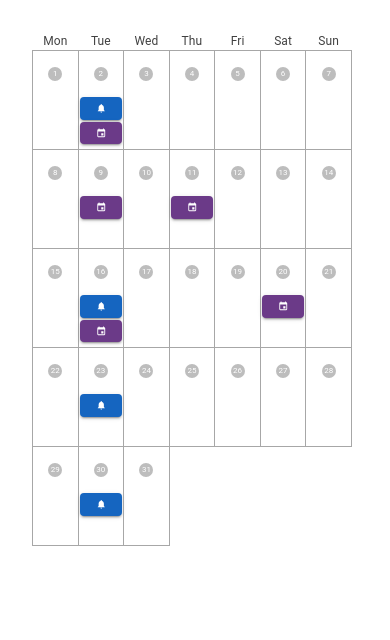
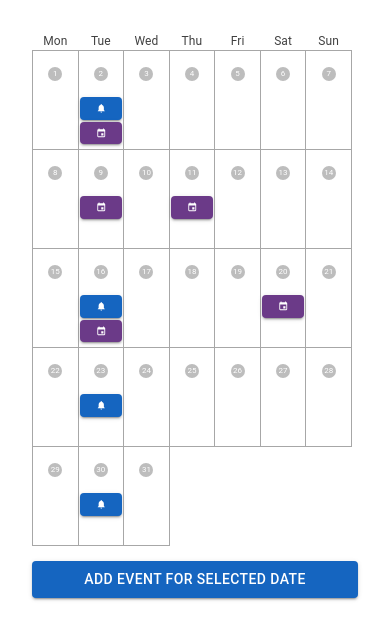
Before and after one commit to Zulaxy/assignment-calendar, a React (Create React App) app: page / in a window 390 px wide. Shown: the top 640 px of the page. Built offline with nearby package versions, Linux system fonts and the light colour scheme.

Commit message:
more responsive updates

```diff
--- a/src/App.tsx
+++ b/src/App.tsx
@@ -6,7 +6,7 @@ import SingleDay from "./components/SingleDay";
 import EventDetailsModal from "./components/modal/EventDetailsModal";
 
 //material ui imports
-import { Box, Typography } from "@mui/material";
+import { Box, Button, Typography, useMediaQuery } from "@mui/material";
 
 //utils & data
 import { v4 as uuidv4 } from "uuid";
@@ -22,8 +22,18 @@ import { RootState, SingleDayTypes } from "./types/types";
 function App() {
   const data = useSelector((state: RootState) => state.data);
   const { modalOpen } = useSelector((state: RootState) => state);
+  const isSmallScreen = useMediaQuery("(max-width:600px)");
 
   const dispatch = useDispatch();
+
+  /**
+   * Opens a new calendar event modal.
+   *
+   * @returns {void}
+   */
+  const handleModalNewOpen = () => {
+    dispatch(setModalOpen({ state: true, type: "add" }));
+  };
 
   /**
    * Closes the modal by dispatching an action to set the modal open state to false.
@@ -109,6 +119,16 @@ function App() {
           </Box>
         ))}
 
+        {isSmallScreen && (
+          <Button
+            sx={{ backgroundColor: myAppColors.mainBlue, mt: 2 }}
+            variant="contained"
+            onClick={handleModalNewOpen}
+          >
+            Add event for selected Date
+          </Button>
+        )}
+
         {modalOpen.state && (
           <Box>
             <EventDetailsModal
--- a/src/components/EventField.tsx
+++ b/src/components/EventField.tsx
@@ -3,7 +3,7 @@ import React from "react";
 
 //material ui
 import { Button, Stack, Typography } from "@mui/material";
-import { Event, NoEncryption, Notifications } from "@mui/icons-material";
+import { Event, Notifications } from "@mui/icons-material";
 
 //types & utils
 import { CalendarEvent } from "../types/types";
--- a/src/components/SingleDay.tsx
+++ b/src/components/SingleDay.tsx
@@ -2,7 +2,13 @@
 import React from "react";
 
 //material ui imports
-import { Avatar, Box, IconButton, Typography } from "@mui/material";
+import {
+  Avatar,
+  Box,
+  IconButton,
+  Typography,
+  useMediaQuery,
+} from "@mui/material";
 import { Add } from "@mui/icons-material";
 
 //types & utils imports
@@ -26,6 +32,8 @@ interface SingleDayProps {
 
 const SingleDay = ({ singleDay }: SingleDayProps) => {
   const { clickedDate } = useSelector((state: RootState) => state);
+  const isSmallScreen = useMediaQuery("(max-width:600px)");
+
   const dispatch = useDispatch();
 
   /**
@@ -140,7 +148,7 @@ const SingleDay = ({ singleDay }: SingleDayProps) => {
           ) : null}
         </Box>
 
-        {clickedDate === singleDay.day && (
+        {clickedDate === singleDay.day && !isSmallScreen && (
           <Box
             sx={{
               display: "flex",
```
